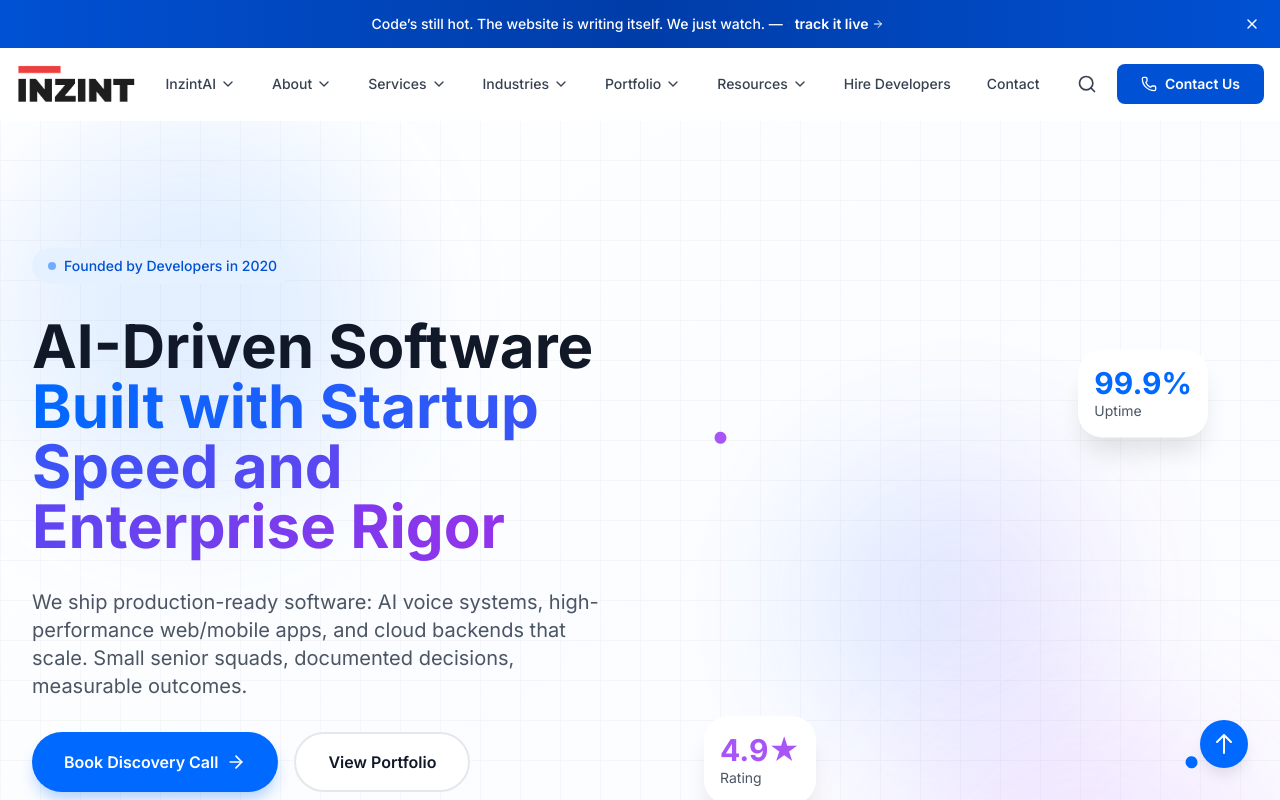
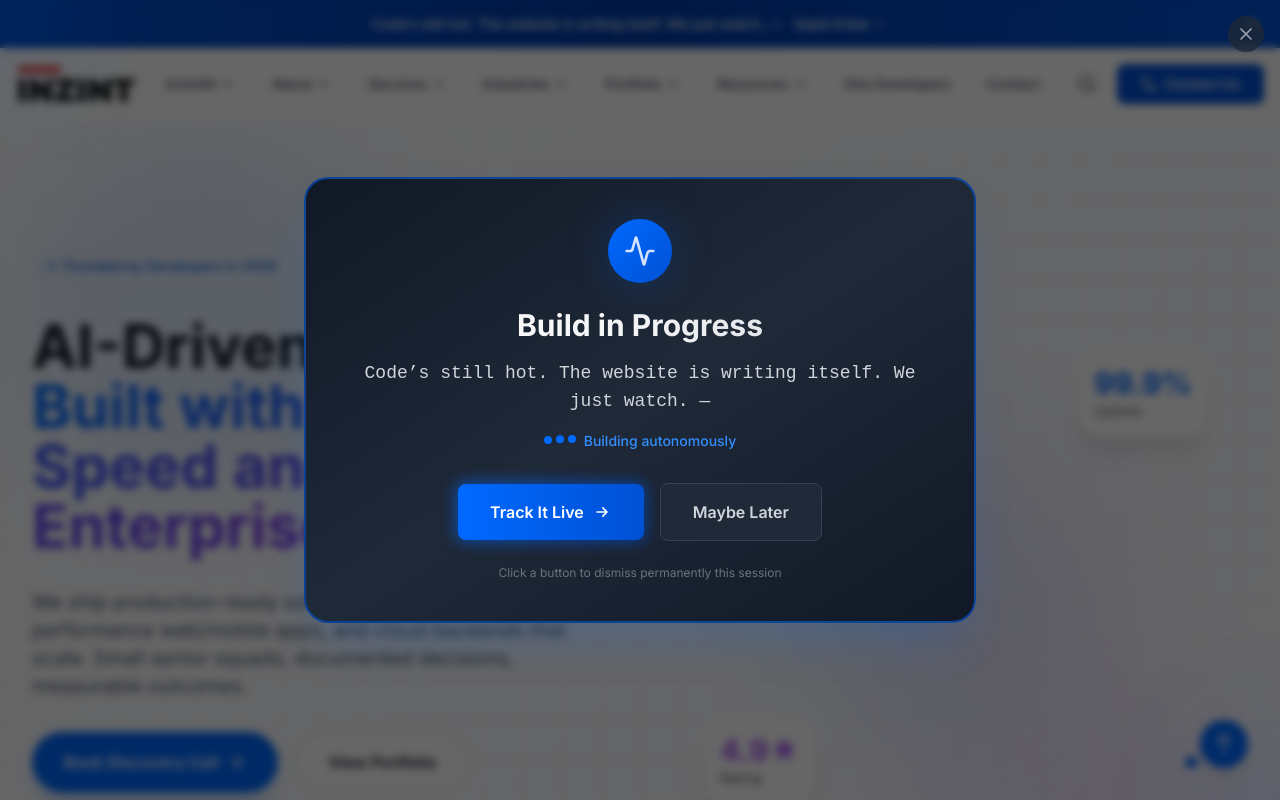
Before and after one commit to thevikasthakur/inzintv4, a Next.js app: page / in a window 1280 px wide. Shown: the top 800 px of the page. Built offline with nearby package versions, Linux system fonts and the light colour scheme.

Commit message:
ScrollAnnouncementModal added

```diff
--- a/src/components/layout/Header.tsx
+++ b/src/components/layout/Header.tsx
@@ -5,6 +5,7 @@ import { motion, useScroll, useTransform } from 'framer-motion';
 import AnnouncementBar from './AnnouncementBar';
 import Navigation from './Navigation';
 import MobileMenu from './MobileMenu';
+import ScrollAnnouncementModal from './ScrollAnnouncementModal';
 import { navigationData } from '@/data/navigation';
 
 interface HeaderProps {
@@ -130,6 +131,15 @@ export default function Header({
         onClose={() => setIsMobileMenuOpen(false)}
       />
 
+      {/* Scroll Announcement Modal */}
+      {showAnnouncement && (
+        <ScrollAnnouncementModal
+          message={announcementText}
+          ctaText={announcementLinkText}
+          ctaLink={announcementLink}
+        />
+      )}
+
       {/* Spacer to prevent content from going under fixed header */}
       <div className={showAnnouncement ? 'h-[120px]' : 'h-[72px]'} />
     </>
--- /dev/null
+++ b/src/components/layout/ScrollAnnouncementModal.tsx
@@ -0,0 +1,191 @@
+'use client';
+
+import { useState, useEffect } from 'react';
+import { motion, AnimatePresence } from 'framer-motion';
+import { X, Activity } from 'lucide-react';
+import Link from 'next/link';
+
+interface ScrollAnnouncementModalProps {
+  message?: string;
+  ctaText?: string;
+  ctaLink?: string;
+}
+
+export default function ScrollAnnouncementModal({
+  message = "Code's still hot. The website is writing itself. We just watch.",
+  ctaText = 'track it live',
+  ctaLink = '/website-status',
+}: ScrollAnnouncementModalProps) {
+  const [isVisible, setIsVisible] = useState(false);
+  const [hasShown, setHasShown] = useState(false);
+
+  useEffect(() => {
+    // Check if user has dismissed the modal (clicked an action button)
+    const hasDismissedModal = sessionStorage.getItem('hasSeenAnnouncementModal');
+    if (hasDismissedModal) {
+      return;
+    }
+
+    const handleScroll = () => {
+      // Show modal when user scrolls down 100px
+      if (window.scrollY > 100 && !hasShown) {
+        setIsVisible(true);
+        setHasShown(true);
+        // Remove scroll listener after showing once
+        window.removeEventListener('scroll', handleScroll);
+      }
+    };
+
+    window.addEventListener('scroll', handleScroll, { passive: true });
+
+    return () => {
+      window.removeEventListener('scroll', handleScroll);
+    };
+  }, [hasShown]);
+
+  const handleDismiss = () => {
+    // Mark as dismissed only when user takes action
+    sessionStorage.setItem('hasSeenAnnouncementModal', 'true');
+    setIsVisible(false);
+  };
+
+  const handleClose = () => {
+    // Just hide the modal, don't mark as dismissed
+    setIsVisible(false);
+  };
+
+  return (
+    <AnimatePresence>
+      {isVisible && (
+        <>
+          {/* Backdrop */}
+          <motion.div
+            className="fixed inset-0 bg-black/60 backdrop-blur-sm z-[100]"
+            initial={{ opacity: 0 }}
+            animate={{ opacity: 1 }}
+            exit={{ opacity: 0 }}
+            onClick={handleClose}
+          />
+
+          {/* Modal */}
+          <div className="fixed inset-0 z-[101] flex items-center justify-center p-4">
+            <motion.div
+              className="w-full max-w-2xl"
+              initial={{ opacity: 0, scale: 0.9, y: -20 }}
+              animate={{ opacity: 1, scale: 1, y: 0 }}
+              exit={{ opacity: 0, scale: 0.9, y: -20 }}
+              transition={{ type: 'spring', duration: 0.5 }}
+            >
+            <div className="bg-gradient-to-br from-gray-900 via-gray-800 to-gray-900 border-2 border-primary-500/50 rounded-2xl shadow-2xl shadow-primary-500/20 overflow-hidden">
+              {/* Close Button */}
+              <button
+                onClick={handleClose}
+                className="absolute top-4 right-4 z-10 p-2 rounded-full bg-gray-800/80 hover:bg-gray-700 text-gray-400 hover:text-white transition-all duration-200 hover:rotate-90"
+                aria-label="Close modal"
+              >
+                <X className="w-5 h-5" />
+              </button>
+
+              {/* Animated Border Effect */}
+              <div className="absolute inset-0 rounded-2xl overflow-hidden pointer-events-none">
+                <div className="absolute inset-0 opacity-30">
+                  <div className="absolute top-0 left-0 w-full h-1 bg-gradient-to-r from-transparent via-primary-500 to-transparent animate-[shimmer_3s_ease-in-out_infinite]" />
+                  <div className="absolute bottom-0 left-0 w-full h-1 bg-gradient-to-r from-transparent via-primary-500 to-transparent animate-[shimmer_3s_ease-in-out_infinite] [animation-delay:1.5s]" />
+                </div>
+              </div>
+
+              <div className="relative p-8 sm:p-10">
+                {/* Icon */}
+                <div className="flex justify-center mb-6">
+                  <div className="relative">
+                    <div className="absolute inset-0 bg-primary-500/30 blur-xl rounded-full animate-pulse" />
+                    <div className="relative w-16 h-16 bg-gradient-to-br from-primary-500 to-primary-600 rounded-full flex items-center justify-center">
+                      <Activity className="w-8 h-8 text-white animate-pulse" />
+                    </div>
+                  </div>
+                </div>
+
+                {/* Title */}
+                <h2 className="text-2xl sm:text-3xl font-bold text-center mb-4 bg-gradient-to-r from-white via-gray-100 to-gray-300 bg-clip-text text-transparent">
+                  Build in Progress
+                </h2>
+
+                {/* Message */}
+                <div className="text-center mb-8">
+                  <p className="text-gray-300 text-base sm:text-lg leading-relaxed font-mono">
+                    {message}
+                  </p>
+                  <div className="mt-4 flex items-center justify-center gap-2">
+                    <div className="flex gap-1">
+                      <div className="w-2 h-2 bg-primary-500 rounded-full animate-[bounce_1s_ease-in-out_infinite]" />
+                      <div className="w-2 h-2 bg-primary-500 rounded-full animate-[bounce_1s_ease-in-out_infinite] [animation-delay:0.2s]" />
+                      <div className="w-2 h-2 bg-primary-500 rounded-full animate-[bounce_1s_ease-in-out_infinite] [animation-delay:0.4s]" />
+                    </div>
+                    <span className="text-sm text-primary-400 font-medium">Building autonomously</span>
+                  </div>
+                </div>
+
+                {/* CTA Buttons */}
+                <div className="flex flex-col sm:flex-row gap-4 justify-center items-center">
+                  <Link
+                    href={ctaLink}
+                    className="group relative w-full sm:w-auto"
+                    onClick={handleDismiss}
+                  >
+                    <div className="absolute -inset-0.5 bg-gradient-to-r from-primary-500 to-primary-600 rounded-lg blur opacity-60 group-hover:opacity-100 transition duration-300" />
+                    <div className="relative px-8 py-4 bg-gradient-to-r from-primary-500 to-primary-600 rounded-lg leading-none flex items-center justify-center gap-2">
+                      <span className="text-white font-semibold text-base capitalize">
+                        {ctaText}
+                      </span>
+                      <svg
+                        className="w-5 h-5 text-white group-hover:translate-x-1 transition-transform duration-200"
+                        fill="none"
+                        stroke="currentColor"
+                        viewBox="0 0 24 24"
+                      >
+                        <path
+                          strokeLinecap="round"
+                          strokeLinejoin="round"
+                          strokeWidth={2}
+                          d="M13 7l5 5m0 0l-5 5m5-5H6"
+                        />
+                      </svg>
+                    </div>
+                  </Link>
+
+                  <button
+                    onClick={handleDismiss}
+                    className="w-full sm:w-auto px-8 py-4 bg-gray-800 hover:bg-gray-700 text-gray-300 hover:text-white font-semibold rounded-lg transition-all duration-200 border border-gray-700 hover:border-gray-600"
+                  >
+                    Maybe Later
+                  </button>
+                </div>
+
+                {/* Footer Note */}
+                <p className="mt-6 text-center text-xs text-gray-500">
+                  Click a button to dismiss permanently this session
+                </p>
+              </div>
+
+              {/* Decorative Elements */}
+              <div className="absolute top-0 left-0 w-32 h-32 bg-primary-500/10 rounded-full blur-3xl -translate-x-1/2 -translate-y-1/2" />
+              <div className="absolute bottom-0 right-0 w-32 h-32 bg-primary-600/10 rounded-full blur-3xl translate-x-1/2 translate-y-1/2" />
+            </div>
+            </motion.div>
+          </div>
+        </>
+      )}
+
+      <style jsx>{`
+        @keyframes shimmer {
+          0%, 100% {
+            transform: translateX(-100%);
+          }
+          50% {
+            transform: translateX(100%);
+          }
+        }
+      `}</style>
+    </AnimatePresence>
+  );
+}
```
